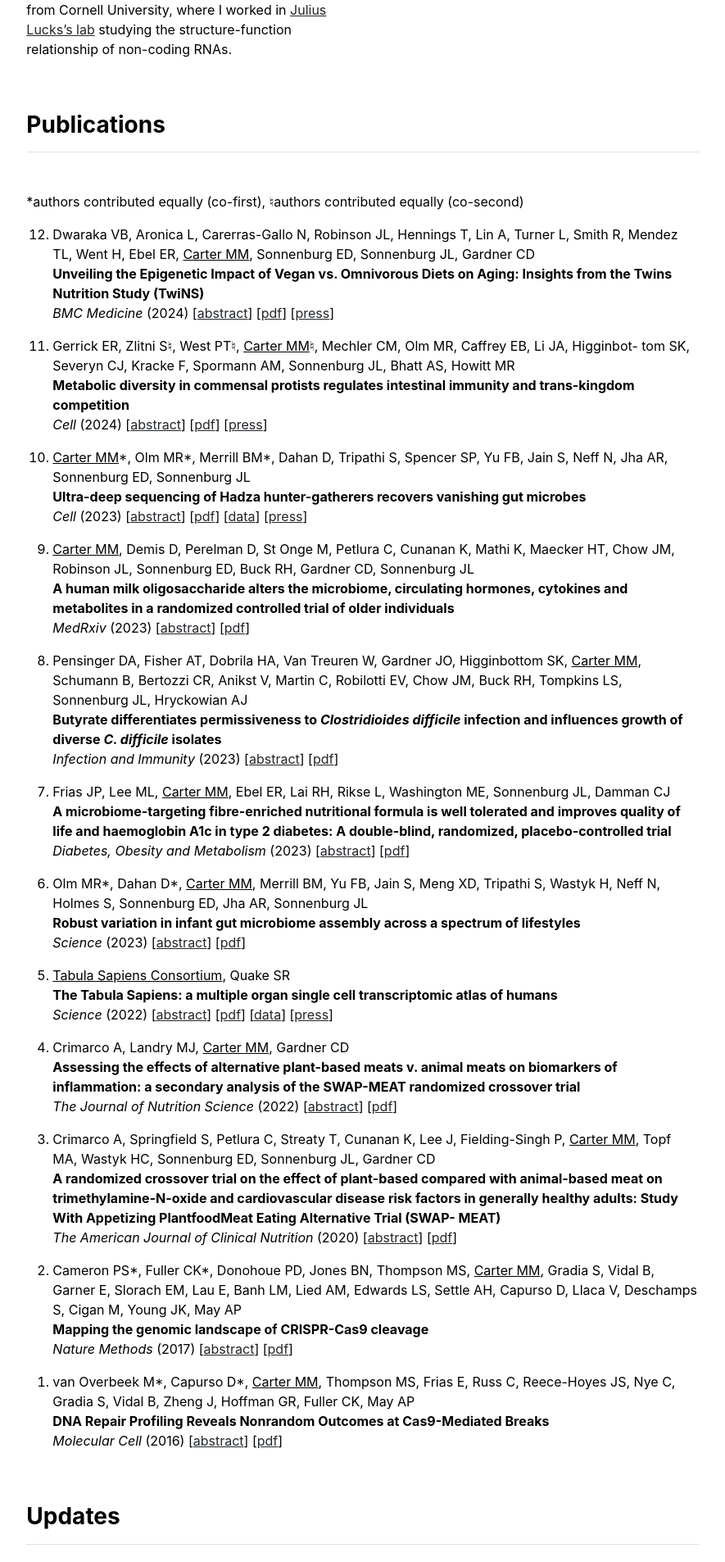
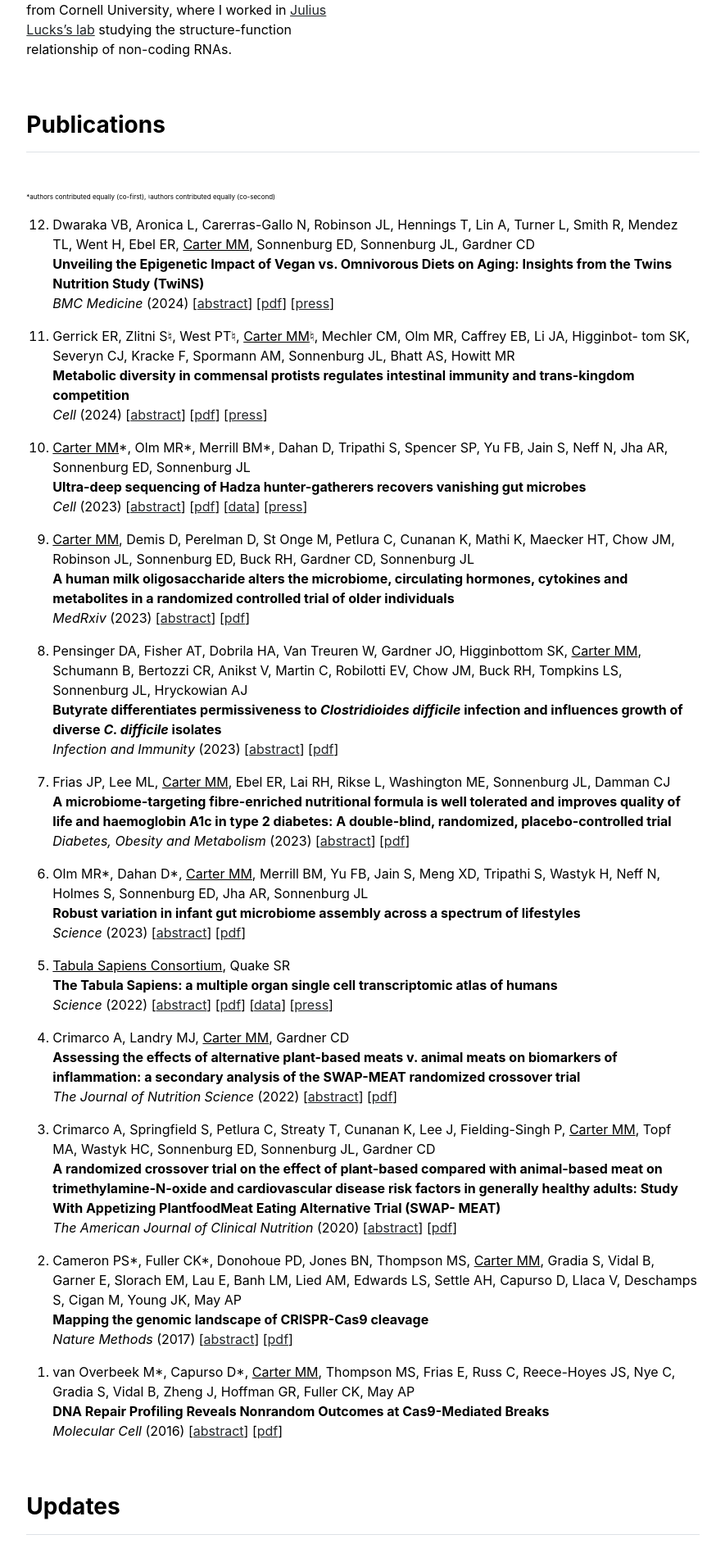
Before and after one commit to matt-cart/matt-cart.github.io, a Jekyll site: the page built from index.md, in a window 1280 px wide. Shown: the part 475-2381 px from the top of the page at 82% size, without its empty margins (197-1082 px from the left). Built offline with Jekyll 4.4.1, drawn with Linux system fonts in a browser that asks for light colours.

Commit message:
pubs formatting

```diff
--- a/_includes/publications.html
+++ b/_includes/publications.html
@@ -1,7 +1,7 @@
 <div class="row g-5 mb-5">
   <div>
-    <h3 class="fw-bold border-bottom pb-3 mb-5">Publications</h3>
-    <p> *authors contributed equally (co-first), &#9838;authors contributed equally (co-second) </p>
+    <h3 class="fw-bold border-bottom pb-3 mb-5 pubs">Publications</h3>
+    <span class="author-cont"><p> *authors contributed equally (co-first), &#9838;authors contributed equally (co-second)</p></span>
     {% if page.title == "Home" %}
     <ol reversed>
       {% for item in site.data.publications.featured %}
--- a/_sass/main.scss
+++ b/_sass/main.scss
@@ -13,6 +13,10 @@ body a {
   color: $linkColor
 }
 
-h3 .mb-5 {
+h3 .pubs {
   margin-bottom: 12px;
 }
+
+.author-cont {
+  font-size: 0.5em;
+}
```
